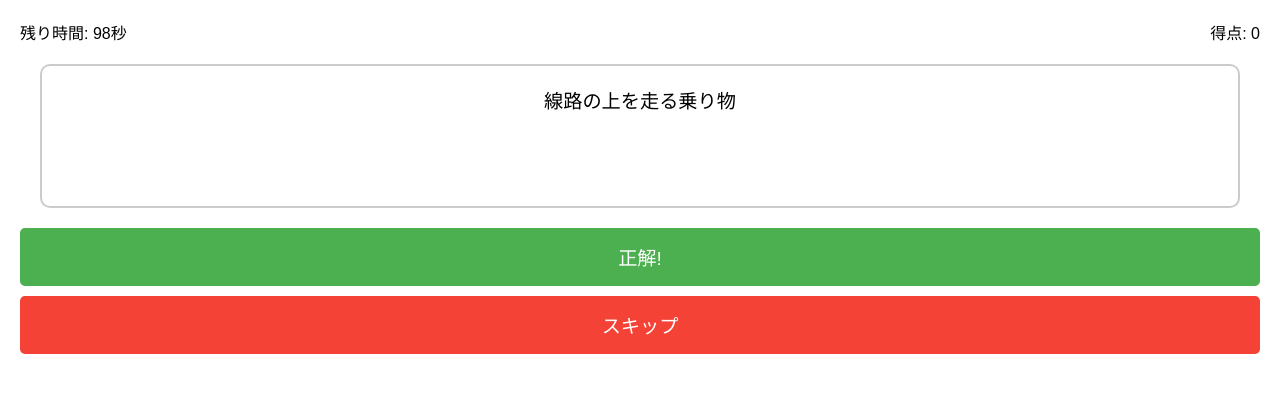
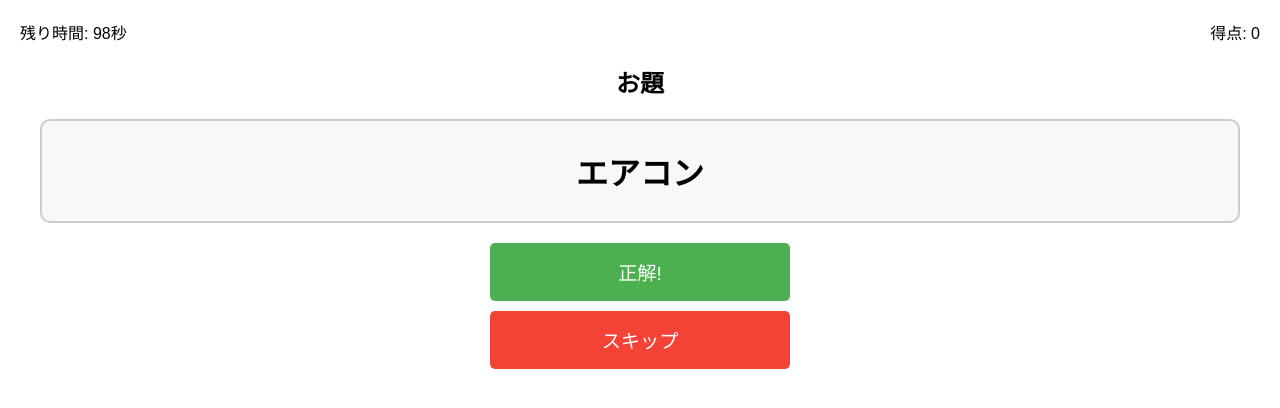
Before and after one commit to patn3314/word-game, a plain HTML site: page index.html in a window 1280 px wide. Both pictures are taken after a click on the button "スタート". Drawn offline with Linux system fonts and the light colour scheme.

Commit message:
Add files via upload

```diff
--- a/index.html
+++ b/index.html
@@ -1,4 +1,4 @@
-<!-- index.html -->
+<!-- index.html の修正版 -->
 <!DOCTYPE html>
 <html>
 <head>
@@ -12,6 +12,7 @@
         <!-- スタート画面 -->
         <div id="start-screen" class="screen">
             <h1>連想ゲーム</h1>
+            <p>表示された単語を説明して、相手に当ててもらおう！</p>
             <button onclick="startGame()">スタート</button>
         </div>
 
@@ -21,7 +22,10 @@
                 <div id="timer">残り時間: 100秒</div>
                 <div id="score">得点: 0</div>
             </div>
-            <div id="word-hint" class="hint-box"></div>
+            <div class="word-container">
+                <h2>お題</h2>
+                <div id="current-word" class="word-box"></div>
+            </div>
             <div class="button-container">
                 <button onclick="handleCorrect()" class="correct-btn">正解!</button>
                 <button onclick="handleSkip()" class="skip-btn">スキップ</button>
--- a/script.js
+++ b/script.js
@@ -1,8 +1,14 @@
-// script.js
+// script.js の修正版
 const words = [
-    { word: "りんご", hint: "赤くて丸い果物" },
-    { word: "電車", hint: "線路の上を走る乗り物" },
-    { word: "傘", hint: "雨の日に使う道具" },
+    "りんご",
+    "電車",
+    "傘",
+    "スマートフォン",
+    "エアコン",
+    "テレビ",
+    "ノートパソコン",
+    "カメラ",
+    "冷蔵庫",
     // ... 他の単語を追加
 ];
 
@@ -18,13 +24,16 @@ function showScreen(screenId) {
 }
 
 function getRandomWord() {
-    const randomIndex = Math.floor(Math.random() * words.length);
-    return words[randomIndex];
+    const remainingWords = words.filter(word =>
+        !skippedWords.includes(word) && word !== currentWord
+    );
+    if (remainingWords.length === 0) return words[Math.floor(Math.random() * words.length)];
+    return remainingWords[Math.floor(Math.random() * remainingWords.length)];
 }
 
 function updateWord() {
     currentWord = getRandomWord();
-    document.getElementById('word-hint').textContent = currentWord.hint;
+    document.getElementById('current-word').textContent = currentWord;
 }
 
 function startGame() {
@@ -61,12 +70,11 @@ function endGame() {
 
     document.getElementById('final-score').textContent = `最終得点: ${score}点`;
 
-    const skippedList = skippedWords.map(word =>
-        `${word.word}（${word.hint}）`
-    ).join('<br>');
+    const skippedList = skippedWords.length > 0
+        ? `<h3>スキップした単語:</h3>${skippedWords.join('<br>')}`
+        : '';
 
-    document.getElementById('skipped-words').innerHTML =
-        `<h3>スキップした単語:</h3>${skippedList}`;
+    document.getElementById('skipped-words').innerHTML = skippedList;
 }
 
 function restartGame() {
--- a/style.css
+++ b/style.css
@@ -1,4 +1,4 @@
-/* style.css */
+/* style.css の修正版 */
 body {
     margin: 0;
     padding: 20px;
@@ -13,19 +13,30 @@ body {
     display: none;
 }
 
-.hint-box {
+.word-container {
+    margin: 20px 0;
+}
+
+.word-box {
     margin: 20px;
     padding: 20px;
     border: 2px solid #ccc;
     border-radius: 10px;
-    font-size: 1.2em;
-    min-height: 100px;
+    font-size: 2em;
+    font-weight: bold;
+    min-height: 60px;
+    display: flex;
+    align-items: center;
+    justify-content: center;
+    background-color: #f8f8f8;
 }
 
 .button-container {
     display: flex;
     flex-direction: column;
     gap: 10px;
+    max-width: 300px;
+    margin: 0 auto;
 }
 
 button {
@@ -51,3 +62,14 @@ button {
     justify-content: space-between;
     margin-bottom: 20px;
 }
+
+@media (max-width: 768px) {
+    .word-box {
+        font-size: 1.8em;
+        padding: 15px;
+    }
+
+    button {
+        padding: 20px;
+    }
+}
```
